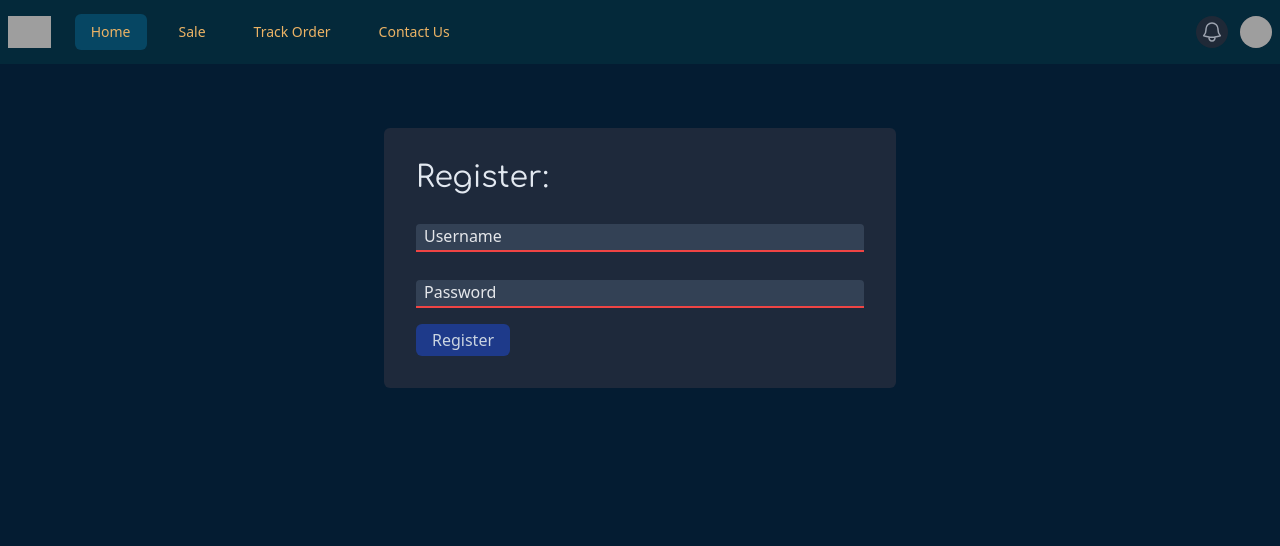
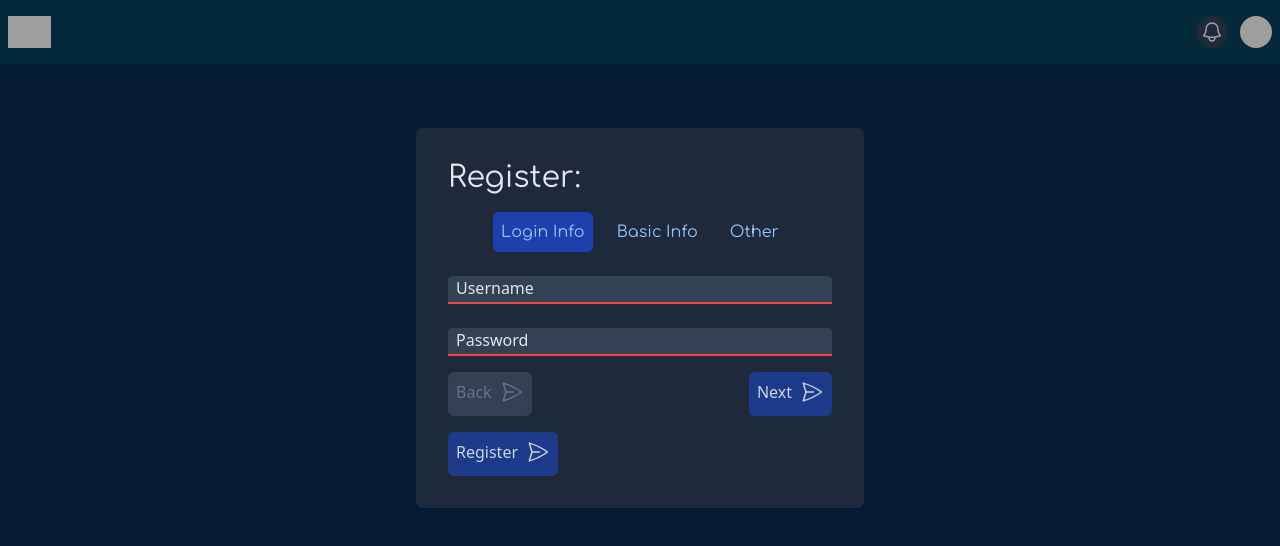
Before and after one commit to Shadow-Knight503/Critter, a React (Vite) app: page /login in a window 1280 px wide. Shown: the top 546 px of the page. Built offline with nearby package versions, Linux system fonts and the light colour scheme; grey boxes are pictures that could not be loaded.

Commit message:
Login Update

```diff
--- a/package.json
+++ b/package.json
@@ -11,7 +11,7 @@
   },
   "dependencies": {
     "@headlessui/react": "^1.7.17",
-    "@heroicons/react": "^2.0.18",
+    "@heroicons/react": "^2.1.1",
     "@material-tailwind/react": "^2.1.2",
     "autoprefixer": "^10.4.16",
     "bootstrap": "^5.3.2",
--- a/src/App.tsx
+++ b/src/App.tsx
@@ -2,7 +2,7 @@ import './App.css'
 import 'bootstrap'
 import { BrowserRouter, Routes, Route} from "react-router-dom";
 import Home from './components/Home';
-// import Prod from './components/Product';
+import Proj from './components/Proj';
 import Nav from './components/Nav';
 import Auth from './components/Auth';
 
@@ -15,7 +15,7 @@ function App() {
         <Route path='/' element={<Home />}></Route>
         <Route path='/test' element={<Home />}></Route>
         <Route path='/login' element={<Auth />}></Route>
-        {/* <Route path='products/:pid' element={<Prod />}></Route> */}
+        <Route path='project/:pid' element={<Proj />}></Route>
       </Routes>
     </BrowserRouter>
   )
--- a/src/components/Nav.tsx
+++ b/src/components/Nav.tsx
@@ -2,11 +2,11 @@ import { Fragment } from 'react'
 import { Disclosure, Menu, Transition } from '@headlessui/react'
 import { Bars3Icon, BellIcon, XMarkIcon } from '@heroicons/react/24/outline'
 
-const navigation = [
-  { name: 'Home', href: '/', current: true },
-  { name: 'Sale', href: '/', current: false },
-  { name: 'Track Order', href: '/', current: false },
-  { name: 'Contact Us', href: '/', current: false },
+const navigation: any = [
+  // { name: 'Home', href: '/', current: true },
+  // { name: 'Sale', href: '/', current: false },
+  // { name: 'Track Order', href: '/', current: false },
+  // { name: 'Contact Us', href: '/', current: false },
 ]
 
 function classNames(...classes: any) {
@@ -42,7 +42,7 @@ export default function Nav() {
                 </div>
                 <div className="hidden sm:ml-6 sm:block">
                   <div className="flex space-x-4">
-                    {navigation.map((item) => (
+                    {navigation.map((item: any) => (
                       <a
                         key={item.name}
                         href={item.href}
@@ -130,7 +130,7 @@ export default function Nav() {
 
           <Disclosure.Panel className="sm:hidden">
             <div className="space-y-1 px-2 pb-3 pt-2">
-              {navigation.map((item) => (
+              {navigation.map((item: any) => (
                 <Disclosure.Button
                   key={item.name}
                   as="a"
--- /dev/null
+++ b/src/components/Proj.tsx
@@ -0,0 +1,46 @@
+import { useState, useEffect } from 'react'
+import { useParams } from 'react-router-dom'
+import { doc, getDoc } from 'firebase/firestore'
+import { Db } from "../Config"
+import Team from './Team'
+
+function Proj() {
+    const Prm: any = useParams()
+
+    const [Proj, setProj] = useState({
+        Name: "", Descrp: "", Img: "", Numb: "", Budget: "", ID: "", Team: {},
+    })
+    // const commonProps = {myProp1: 'prop1',myProp2: 'prop2'};
+    // let Users: any = {}
+
+    useEffect(() => {
+        const getProj = async () => {
+            const ProjRef = doc(Db, 'Crit_Proj', Prm.pid)
+            const ProjSnap = await getDoc(ProjRef)
+            const Proj: any = {...ProjSnap.data(), ID: ProjSnap.id}
+            setProj(Proj)
+        }
+        getProj()
+      }, [])
+
+    return (
+        <>
+            <br />
+            <div className='container flex gap-2'>
+                <div className='grow'>
+                    <div className='mt-[2.5vh] max-w-[60vw] bg-Thir rounded'>
+                        <img className='rounded min-w-1/4 min-h-1/4 p-[1.7ch]' src={Proj.Img} />
+                    </div>
+                    <div className='m-[2.5vh] max-w-[40em] text-slate-200  font-Comf'>
+                        <p className='text-4xl font-Oswd text-Text'>{Proj.Name}</p>
+                        <p className='text-2xl'>Rs {Proj.Budget}</p>
+                        <p className='text-xl'>{Proj.Descrp}</p>
+                    </div>
+                </div>
+                <Team Team={Proj.Team} />
+            </div>
+        </>
+    )
+}
+
+export default Proj
--- a/src/components/Reg.tsx
+++ b/src/components/Reg.tsx
@@ -1,5 +1,6 @@
-import { useState } from "react";
-import { doc, collection, updateDoc, where, query, onSnapshot } from 'firebase/firestore'
+import { useEffect, useState } from "react";
+import { PaperAirplaneIcon } from '@heroicons/react/24/outline'
+import { doc, collection, setDoc, where, query, onSnapshot } from 'firebase/firestore'
 import { Db } from "../Config"
 import Cookies from "universal-cookie";
 
@@ -7,28 +8,52 @@ function Reg(props: any) {
     const [User, setUser] = useState({
         Name: '', Pass: ''
     })
-    const Flds = [
-        ['Name', 'Username', 'text'],
-        ['Pass', 'Password', 'password']
-    ]
+    const [Sld, setSld] = useState(0)
+    const [dir, setDir] = useState("")
+
+    const Label = ['Login Info', 'Basic Info', 'Other']
+    const Flds = [{ID: 'Lgn_Frm', Dets: [
+        {id: 'Name', name: 'Username', type: 'text'},
+        {id: 'Pass', name: 'Password', type: 'password'}
+    ]}, {ID: 'Bsc_Info', Dets: [
+        {id: 'Fname', name: 'First_name', type: 'text'},
+        {id: 'Lname', name: 'Last_name', type: 'text'},
+        {id: 'Gender', name: 'Gender', type:'text'}
+    ]}, {ID: 'Other', Dets: [
+        {id: 'Age', name: 'Age', type: 'text'},
+        {id: 'Work', name: 'Work', type: 'text'}
+    ]}]
+
     const cookies = new Cookies
-    const CltsRef = doc(Db, "Critter", "Users")
-    const CRef = collection(Db, "Critter")
+    const CltsRef = collection(Db, "Crit_Users")
     const { setAuth } = props
+
+    function timeout(delay: number) {
+        return new Promise( res => setTimeout(res, delay) );
+    }
+
+    useEffect(() => {
+        const sldBoot =async () => {
+            let doc = document.getElementById(Flds[Sld].ID) || null
+            doc?.classList.toggle('hidden')
+            await timeout(300)
+            doc?.classList.toggle('active')
+        }
+        sldBoot();
+    }, [])
 
     // Register function
     const Regt = (e: any) => {
         e.preventDefault()
-        const qryClts = query(CRef,
+        const qryClts = query(CltsRef,
             where(`${User.Name}.Role`, 'in', ['Admin', 'User']))
 
         onSnapshot(qryClts, async (snapshot) => {
             if(snapshot.empty) {
-                updateDoc(CltsRef, {
-                    [User.Name]: {
-                        Pass: User.Pass,
+                const {Name, ...Dets} = User
+                setDoc(doc(CltsRef, User.Name), {
+                    ...Dets,
                     Role: 'User',
-                    },
                 })
                 console.log(`${User.Name} Added`)
                 cookies.set('auth_token', true)
@@ -39,33 +64,84 @@ function Reg(props: any) {
                 console.log('Username exists')
             }
         })
+    }
 
+    async function sld(p: number, d: any) {
+        setDir(d)
+        let doc = document.getElementById(Flds[Sld].ID) || null
+        doc?.classList.toggle('active')
+        let len: number = Flds[Sld].Dets.length || 0
+        await timeout(200 + len * 100)
+        doc?.classList.toggle('hidden')
+        setDir(d==="-"?"":"-")
+        setSld(Sld + p)
+        doc = document.getElementById(Flds[Sld + p].ID) || null
+        doc?.classList.toggle('hidden')
+        await timeout(200 + len * 100)
+        doc?.classList.toggle('active')
     }
 
     return (
         <>
             <form onSubmit={(e) => {Regt(e)}} method="get">
                 <p className="text-3xl text-slate-200 font-Comf">Register: </p>
+                <div className="flex justify-center">
+                    {Label.map((lbl, i: number) => (
+                        <div className={`${Sld === i ?"bg-blue-800":"huh"}` +
+                        " rounded border-slate-800 text-blue-300 mx-2 p-2 font-Comf"}
+                        key={lbl}>{lbl}</div>
+                    ))}
+                </div>
+                <div className="flex flex-row flex-nowrap gap-1 h-auto min-w-[5rem]
+                    max-w-[50vw] md:max-w-[35vw] transition-all
+                    justify-items-center overflow-hidden">
                     {Flds.map((fld) => (
-                    <div className='relative mt-7' key={fld[0]}>
-                        <input id={fld[0]} className='peer rounded-t bg-slate-700 h-7 min-w-[35vw]
+                        <div key={fld.ID} className="group hidden active
+                            transition-all" id={fld.ID}>
+                            {fld.Dets.map((fl: any, ind: number) => (
+                                <div className={`relative mt-4 group-[.active]:${dir}translate-x-[35.2vw] ` +
+                                    `transition-all ` +
+                                    `duration-300 ease-in`} key={fl.id}
+                                    style={{'transitionDelay': `${ind * 100}ms`}}>
+                                    <input id={fl.id} className='peer rounded-t bg-slate-700 h-7 min-w-[30vw]
                                         placeholder-transparent focus:outline-none border-b-2 text-slate-200
-                            border-blue-500 p-2 valid:border-green-600 invalid:border-red-500'
-                            onInput={(e: any) => setUser({...User, [fld[0]]: e.target.value.trim()})}
-                            type={fld[2]} required placeholder='[Placeholder]'>
+                                        border-blue-500 p-2 valid:border-green-600 invalid:border-red-500
+                                        transition-all'
+                                        onInput={(e: any) => setUser({...User, [fl.id]: e.target.value.trim()})}
+                                        type={fl.type} required placeholder='[Placeholder]'>
                                     </input>
-                        <label htmlFor={fld[0]}
+                                    <label htmlFor={fl.id}
                                         className='text-sm absolute left-0 -top-6 transition-all text-gray-400
                                         peer-placeholder-shown:text-base peer-placeholder-shown:text-gray-200
                                         peer-placeholder-shown:top-0 peer-placeholder-shown:left-2
                                         peer-focus:text-sm peer-focus:left-0 peer-focus:-top-6
                                         peer-focus:text-gray-400'>
-                            {fld[1]}
+                                        {fl.name}
                                     </label>
                                 </div>
                             ))}
-                <button className='bg-blue-900 py-1 px-3 rounded mt-3 text-slate-300'
-                    type='submit'>Register</button>
+                        </div>
+                    ))}
+                </div>
+                <button
+                    disabled={Sld <= 0?true: false}
+                    className='bg-blue-900 py-2 px-2 rounded mt-3
+                    text-slate-300 disabled:bg-slate-700 disabled:text-slate-500'
+                    type='button'  onClick={() => sld(-1, "")}>Back
+                    <PaperAirplaneIcon className="inline-block ml-2 mb-1 h-6 w-6" />
+                </button>
+                <button
+                    disabled={Sld >= Flds.length - 1?true: false}
+                    className='bg-blue-900 py-2 px-2 rounded mt-3
+                    float-right text-slate-300 disabled:bg-slate-700 disabled:text-slate-500'
+                    type='button' onClick={() => sld(1, "-")}>Next
+                    <PaperAirplaneIcon className="inline-block ml-2 mb-1 h-6 w-6" />
+                </button>
+                <button className='bg-blue-900 py-2 px-2 rounded mt-3
+                    block text-slate-300'
+                    type='submit'>Register
+                    <PaperAirplaneIcon className="inline-block ml-2 mb-1 h-6 w-6" />
+                </button>
             </form>
         </>
     )
--- /dev/null
+++ b/src/components/Team.tsx
@@ -0,0 +1,30 @@
+import { useEffect } from "react"
+
+function Team(props: any) {
+    // const [Users, setUsers] = useState([{
+    //     Name: "", Pfp: "", ID: ""
+    // }])
+    const { Team }: any = props
+
+    useEffect(() => {
+        async () => {
+            console.log(Team)
+        }
+        // if(Team) {
+        //     await
+        // } else {
+        //     console.log(null)
+        // }
+    }, [])
+
+    return (
+        <>
+            <div className=' bg-slate-800 h-[100vh]
+                min-w-[25vw]'>
+                <p className="text-xl text-white">{}</p>
+            </div>
+        </>
+    )
+}
+
+export default Team
--- a/src/main.tsx
+++ b/src/main.tsx
@@ -1,11 +1,8 @@
-import React from 'react'
 import ReactDOM from 'react-dom/client'
 import App from './App.tsx'
 import './index.css'
 import 'bootstrap/dist/css/bootstrap.css'
 
 ReactDOM.createRoot(document.getElementById('root')!).render(
-  <React.StrictMode>
-    <App />
-  </React.StrictMode>,
+  <App />
 )
```
Also changed, not shown: src/components/Product.tsx (deleted, +0 -47 lines), 1 other file (tests, documents, lock files or other folders). Lines whose indentation alone changed are shown as unchanged.
